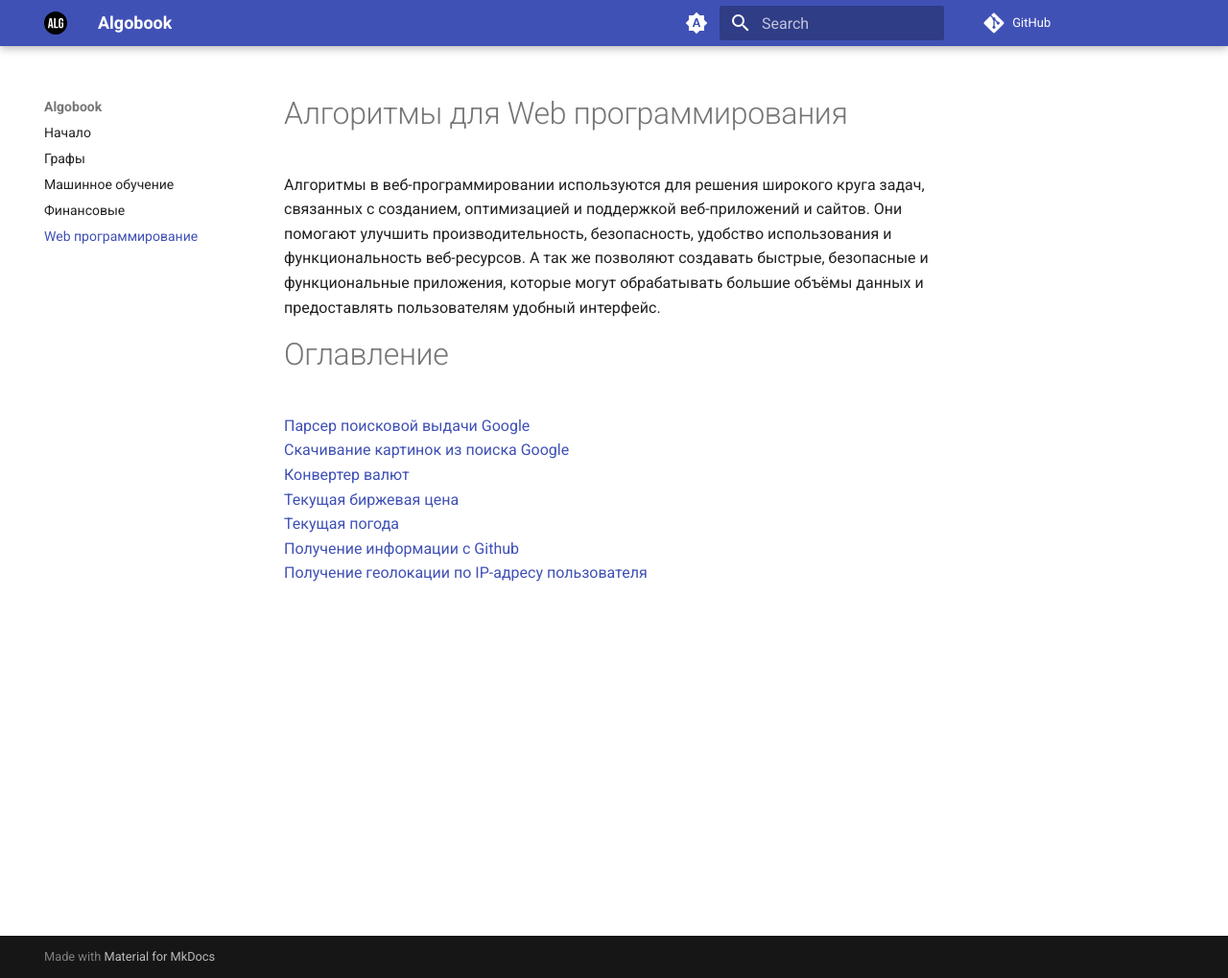
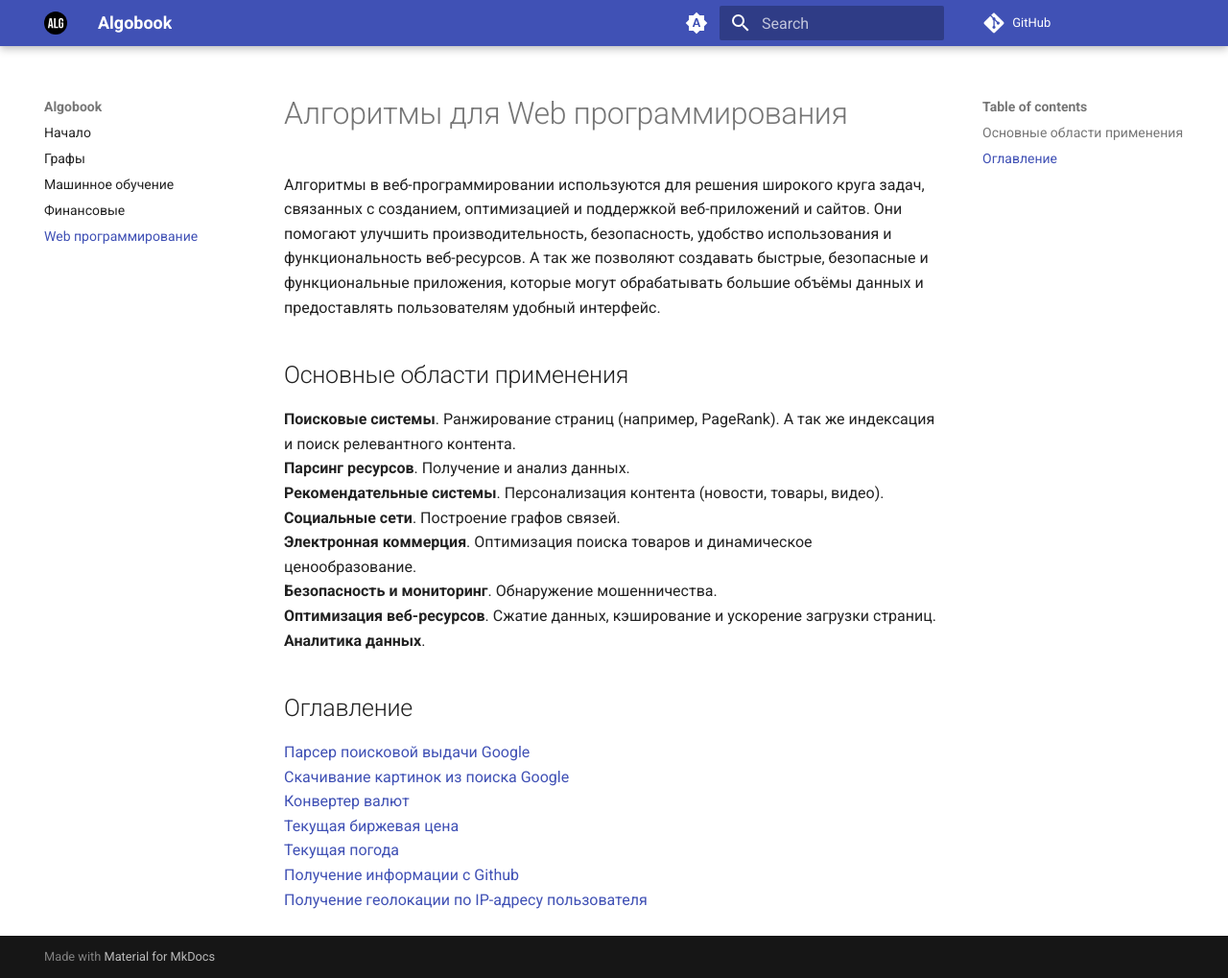
Before and after one commit to neegor/algoritmy, an MkDocs documentation site: the page built from docs/web_programming/index.md, in a window 1280 px wide and 1019 px high. Shown: the whole window at 96% size. Built offline with MkDocs 1.6.1 and Material for MkDocs 9.7.7, drawn with Linux system fonts in a browser that asks for light colours; comment, search, counter and statistics services are not loaded.

Commit message:
Незначительные правки

```diff
--- a/docs/machine_learning/index.md
+++ b/docs/machine_learning/index.md
@@ -4,7 +4,7 @@
 
 ИИ и ML алгоритмы применяются практически во всех сферах: от медицины и финансов до развлечений и транспорта, помогая автоматизировать процессы, улучшать точность прогнозов и создавать интеллектуальные системы.
 
-Основные цели и задачи, для которых они применяются:
+## Основные области применения
 
 __Обучение на данных__. Анализ и извлечение полезной информации из больших объёмов данных.
 __Классификация__. Отнесение объектов к определённым категориям на основе их признаков.
--- a/docs/web_programming/index.md
+++ b/docs/web_programming/index.md
@@ -2,7 +2,18 @@
 
 Алгоритмы в веб-программировании используются для решения широкого круга задач, связанных с созданием, оптимизацией и поддержкой веб-приложений и сайтов. Они помогают улучшить производительность, безопасность, удобство использования и функциональность веб-ресурсов. А так же позволяют создавать быстрые, безопасные и функциональные приложения, которые могут обрабатывать большие объёмы данных и предоставлять пользователям удобный интерфейс.
 
-# Оглавление
+## Основные области применения
+
+__Поисковые системы__. Ранжирование страниц (например, PageRank). А так же индексация и поиск релевантного контента.
+__Парсинг ресурсов__. Получение и анализ данных.
+__Рекомендательные системы__. Персонализация контента (новости, товары, видео).
+__Социальные сети__. Построение графов связей.
+__Электронная коммерция__. Оптимизация поиска товаров и динамическое ценообразование.
+__Безопасность и мониторинг__. Обнаружение мошенничества.
+__Оптимизация веб-ресурсов__. Сжатие данных, кэширование и ускорение загрузки страниц.
+__Аналитика данных__.
+
+## Оглавление
 
 [Парсер поисковой выдачи Google](crawl_google_results.md)
 [Скачивание картинок из поиска Google](download_images_from_google_query.md)
```
Also changed, not shown: docs/financial/index.md (+1 -1 lines), docs/graphs/index.md (+1 -1 lines), mkdocs.yml (+0 -18 lines).
